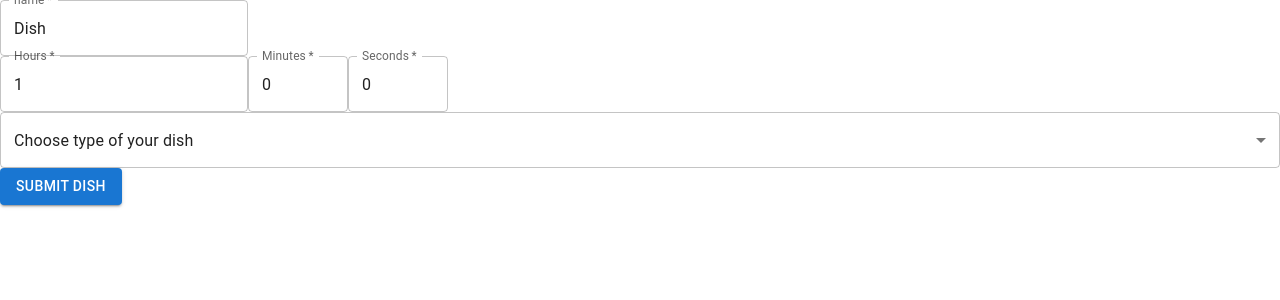
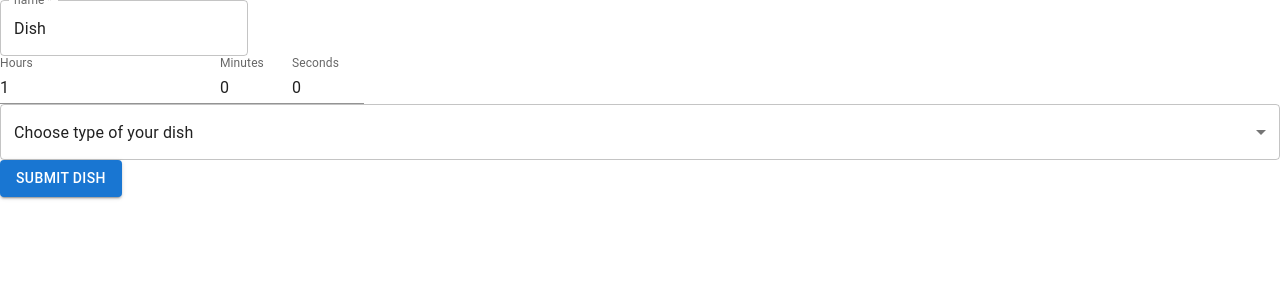
Before and after one commit to dosmiko7/DishesForm, a React (Create React App) app: page / in a window 1280 px wide. Shown: the top 300 px of the page. Built offline with nearby package versions, Linux system fonts and the light colour scheme.

Commit message:
Extract text field as reusable component

```diff
--- a/src/components/Form.tsx
+++ b/src/components/Form.tsx
@@ -7,6 +7,7 @@ import defaultValues from "../constants/defaultValuesForDishes";
 import IFormInput from "./shared/IFormInput.interface";
 import FormInputSlider from "./form-components/FormInputSlider";
 import FormSubmitButton from "./form-components/FormSubmitButton";
+import FormInputText from "./form-components/FormInputText";
 
 const Form = () => {
 	const {
@@ -130,48 +131,32 @@ const Form = () => {
 				<Typography color="error">Please enter name for your dish</Typography>
 			)}
 			<div>
-				<Controller
-					name="prep_hours"
+				<div>
+					<FormInputText
+						name={"prep_hours"}
 						control={control}
-					rules={{ required: true }}
-					render={({ field }) => (
-						<TextField
-							{...field}
+						rules={{ required: true, pattern: /^[0-9]*$/ }}
 						type="number"
 						label="Hours"
 						inputProps={{ min: 0 }}
-							required
 					/>
-					)}
-				/>
-				<Controller
-					name="prep_minutes"
+					<FormInputText
+						name={"prep_minutes"}
 						control={control}
-					rules={{ required: true }}
-					render={({ field }) => (
-						<TextField
-							{...field}
+						rules={{ required: true, pattern: /^[0-9]*$/ }}
 						type="number"
 						label="Minutes"
 						inputProps={{ min: 0, max: 59 }}
-							required
 					/>
-					)}
-				/>
-				<Controller
-					name="prep_seconds"
+					<FormInputText
+						name={"prep_seconds"}
 						control={control}
-					rules={{ required: true }}
-					render={({ field }) => (
-						<TextField
-							{...field}
+						rules={{ required: true, pattern: /^[0-9]*$/ }}
 						type="number"
 						label="Seconds"
 						inputProps={{ min: 0, max: 59 }}
-							required
 					/>
-					)}
-				/>
+				</div>
 			</div>
 			<Controller
 				name="type"
--- /dev/null
+++ b/src/components/form-components/FormInputText.tsx
@@ -0,0 +1,28 @@
+import { TextField } from "@mui/material";
+import { Controller } from "react-hook-form";
+import { IComponentInputProps } from "./shared/IComponentInputProps.interface";
+
+const FormInputText = ({ name, control, rules, type, label, inputProps }: IComponentInputProps) => {
+	return (
+		<Controller
+			name={name}
+			control={control}
+			rules={rules}
+			render={({ field: { onChange, value = "0" }, fieldState: { error }, formState }) => (
+				<TextField
+					helperText={error ? "Incorrect entry" : ""}
+					error={!!error}
+					onChange={onChange}
+					value={isNaN(value) ? value.toString() : parseFloat(value)}
+					label={label}
+					type={type}
+					inputProps={inputProps}
+					variant="standard"
+					InputLabelProps={{ shrink: true }}
+				/>
+			)}
+		/>
+	);
+};
+
+export default FormInputText;
```
Lines whose indentation alone changed are shown as unchanged.
